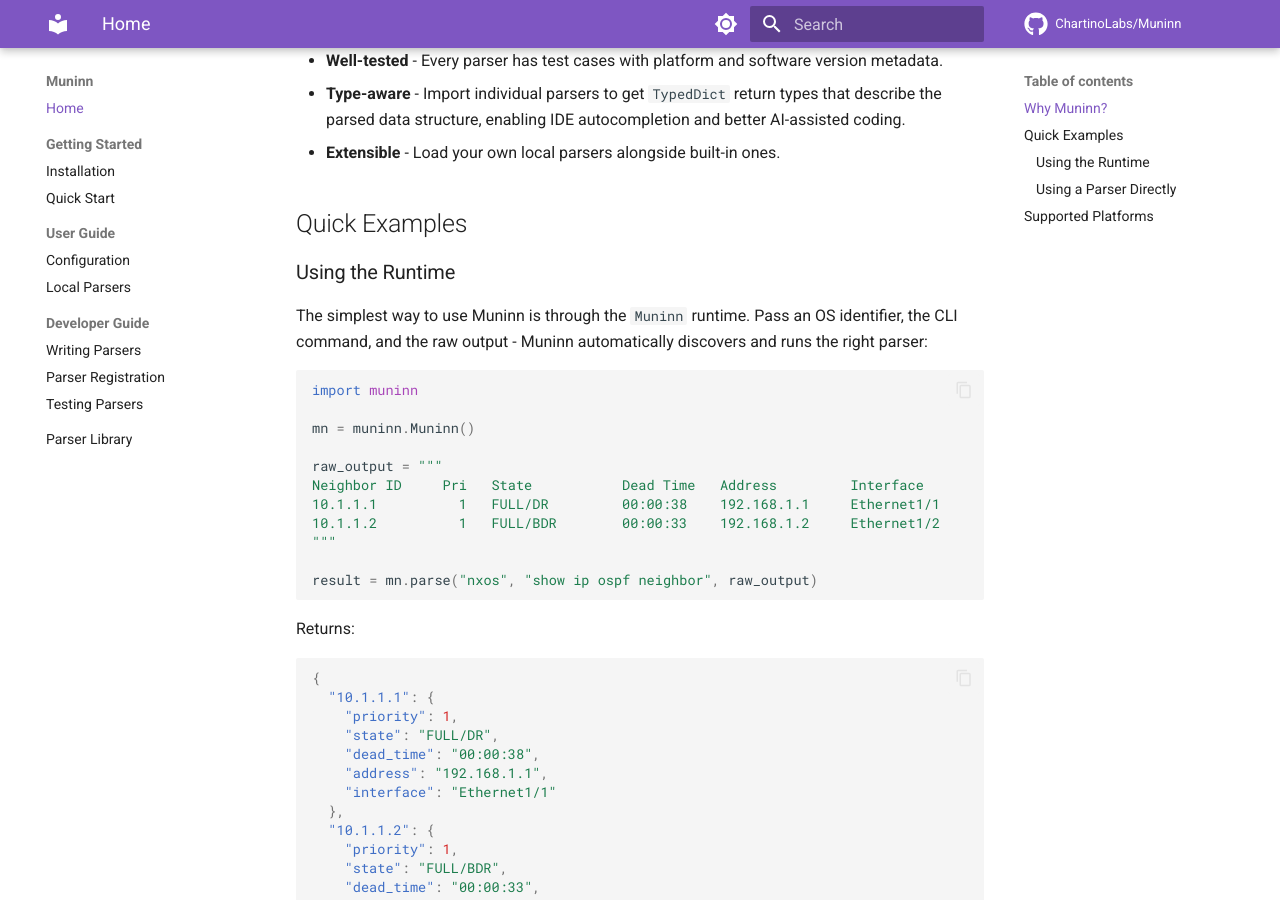
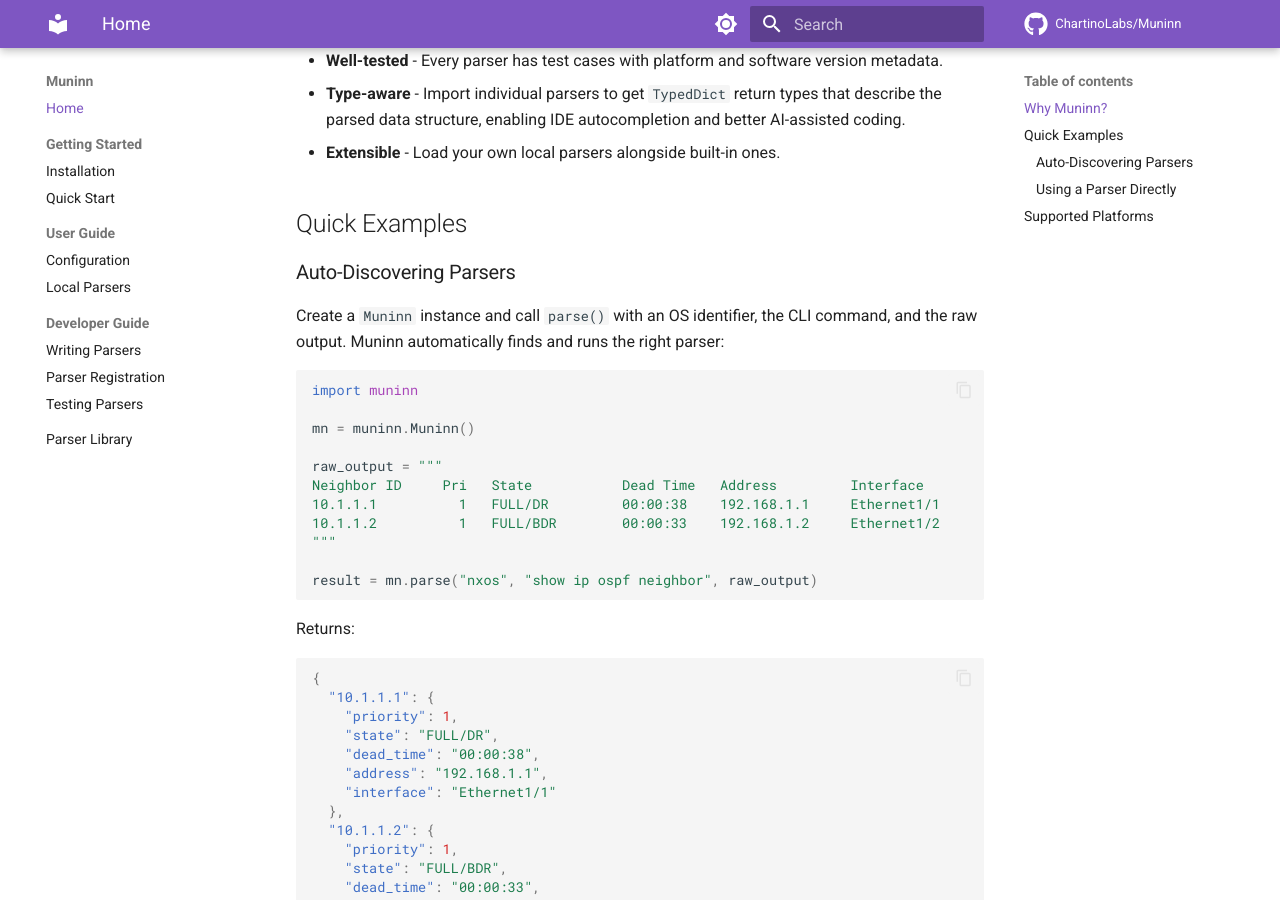
Before and after one commit to ChartinoLabs/Muninn, an MkDocs documentation site: the page built from docs/index.md, in a window 1280 px wide and 900 px high, scrolled down 417 px. Built offline with MkDocs 1.6.1 and Material for MkDocs 9.7.7, drawn with Linux system fonts in a browser that asks for light colours; comment, search, counter and statistics services are not loaded.

Commit message:
docs: rename "Using the Runtime" to "Auto-Discovering Parsers"
Co-Authored-By: Claude Opus 4.6 (1M context) <noreply@anthropic.com>

````diff
--- a/docs/index.md
+++ b/docs/index.md
@@ -16,9 +16,9 @@ Muninn transforms unstructured CLI output from network devices into structured P
 
 ## Quick Examples
 
-### Using the Runtime
+### Auto-Discovering Parsers
 
-The simplest way to use Muninn is through the `Muninn` runtime. Pass an OS identifier, the CLI command, and the raw output - Muninn automatically discovers and runs the right parser:
+Create a `Muninn` instance and call `parse()` with an OS identifier, the CLI command, and the raw output. Muninn automatically finds and runs the right parser:
 
 ```python
 import muninn
````
